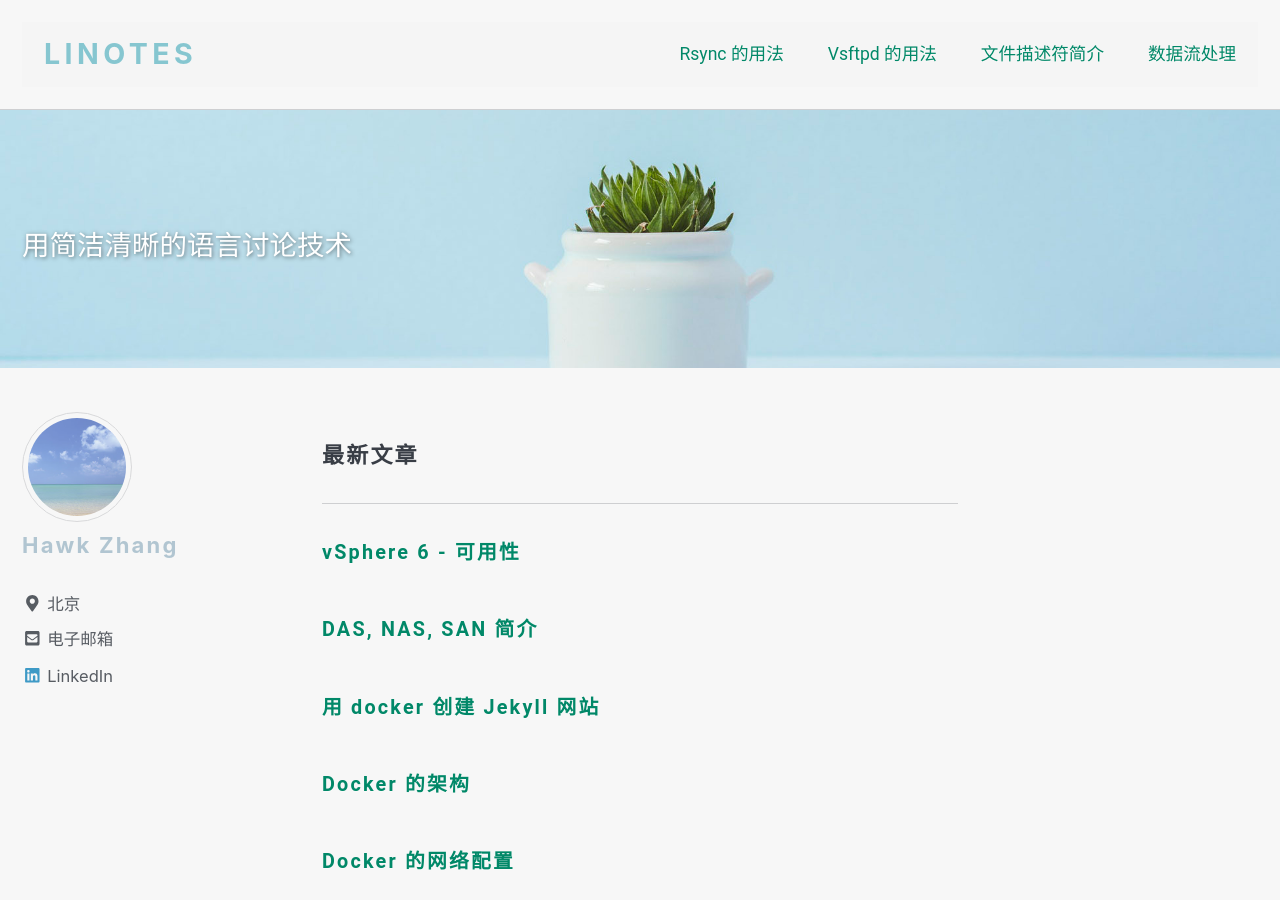
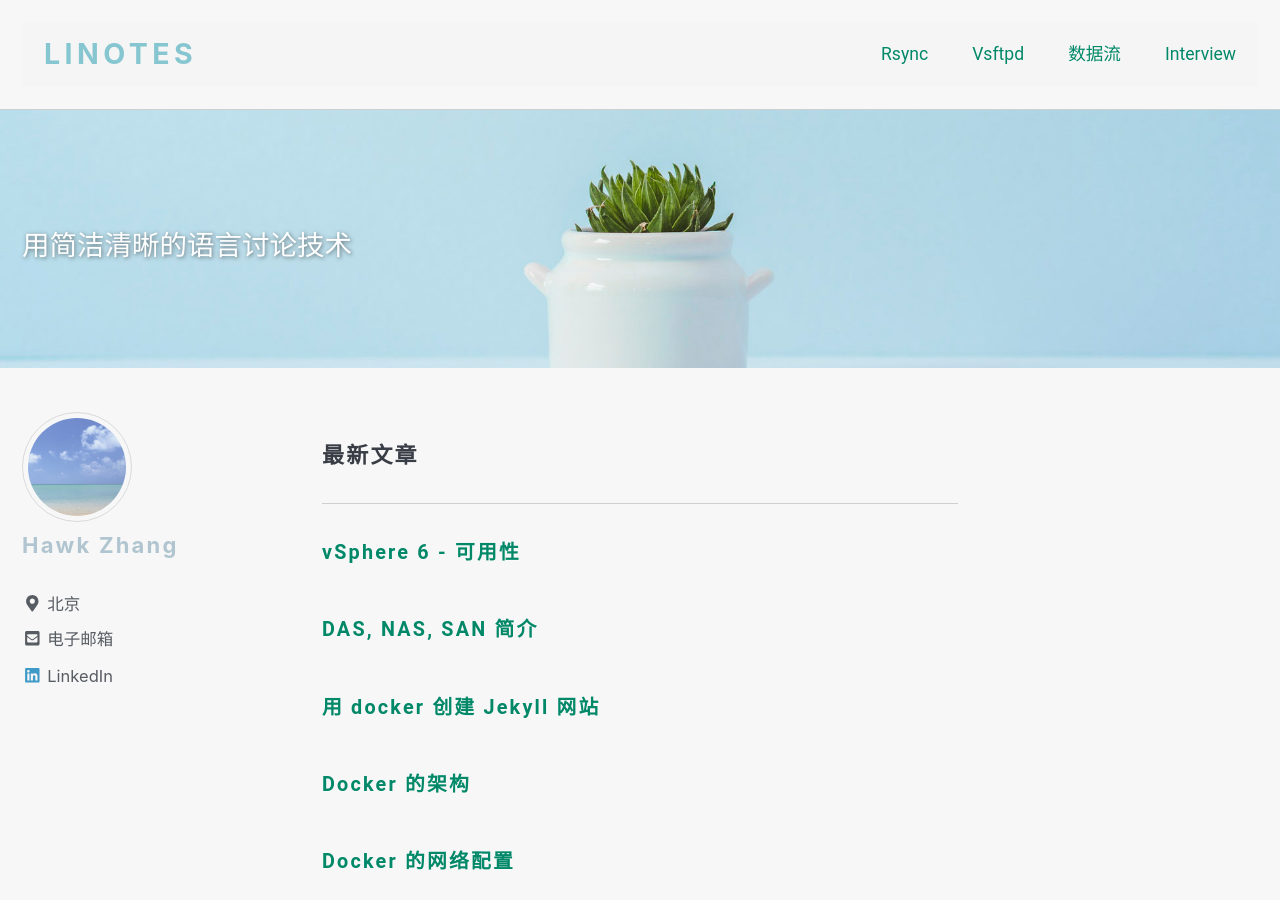
Before and after one commit to narru888/linotes_note, a Jekyll site: the page built from index.html, in a window 1280 px wide and 900 px high. Built offline with Jekyll 4.4.1, drawn with Linux system fonts in a browser that asks for light colours; nearby versions of some CDN libraries; a script that is not in the unit is left out; the list of posts is cut into pages by our own code.

Commit message:
update on 2018-12-07 15:34:01 CST

```diff
--- a/_data/navigation.yml
+++ b/_data/navigation.yml
@@ -1,18 +1,17 @@
 # main links
 main:
 
-  - title: "Rsync 的用法"
+  - title: "Rsync"
     url: /app/rsync/
 
-  - title: "Vsftpd 的用法"
+  - title: "Vsftpd"
     url: /server/vsftpd/
 
-  - title: "文件描述符简介"
-    url: /kernel/filedescriptor/
-
-  - title: "数据流处理"
+  - title: "数据流"
     url: /tools/datastream/
 
+  - title: "Interview"
+    url: /devop/interview/
 
 # 侧边栏
 #linux:
```
